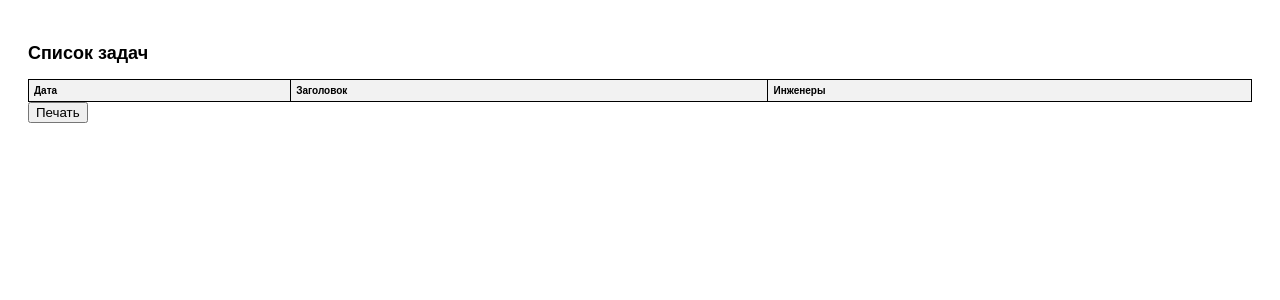
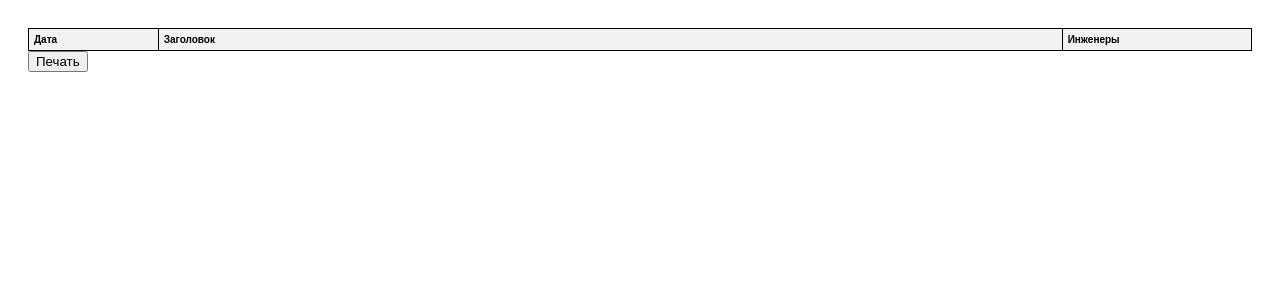
Before and after one commit to SemyonYankovskiy/Tasks, a Django app: page /print_tasks/ in a window 1280 px wide. Shown: the top 300 px of the page. Run offline with Django 4.2, Linux system fonts and the light colour scheme; a user stored in the database is signed in; data comes from the database, SQL or seed files in the repository; data that the repository does not hold is empty; some libraries are stand-ins or nearby versions.

Commit message:
Фиксированная ширина столбцов

```diff
--- a/tasks/templates/components/task/print.html
+++ b/tasks/templates/components/task/print.html
@@ -13,15 +13,26 @@
         table {
             width: 100%;
             border-collapse: collapse;
+            table-layout: fixed; /* Устанавливаем фиксированную ширину столбцов */
         }
         th, td {
             border: 1px solid black !important;
             padding: 5px;
             text-align: left;
             font-size: 10px;
+            word-wrap: break-word; /* Перенос текста в ячейках */
         }
         th {
             background-color: #f2f2f2;
+        }
+        th:nth-child(1), td:nth-child(1) {
+            width: 10%; /* Ширина для первого столбца */
+        }
+        th:nth-child(2), td:nth-child(2) {
+            width: 75%; /* Ширина для второго столбца */
+        }
+        th:nth-child(3), td:nth-child(3) {
+            width: 15%; /* Ширина для третьего столбца */
         }
         .done {
             text-decoration: line-through; /* Зачеркивание выполненных задач */
@@ -44,7 +55,6 @@
     </style>
 </head>
 <body>
-    <h2>Список задач</h2>
     <table>
         <thead>
             <tr>
```
